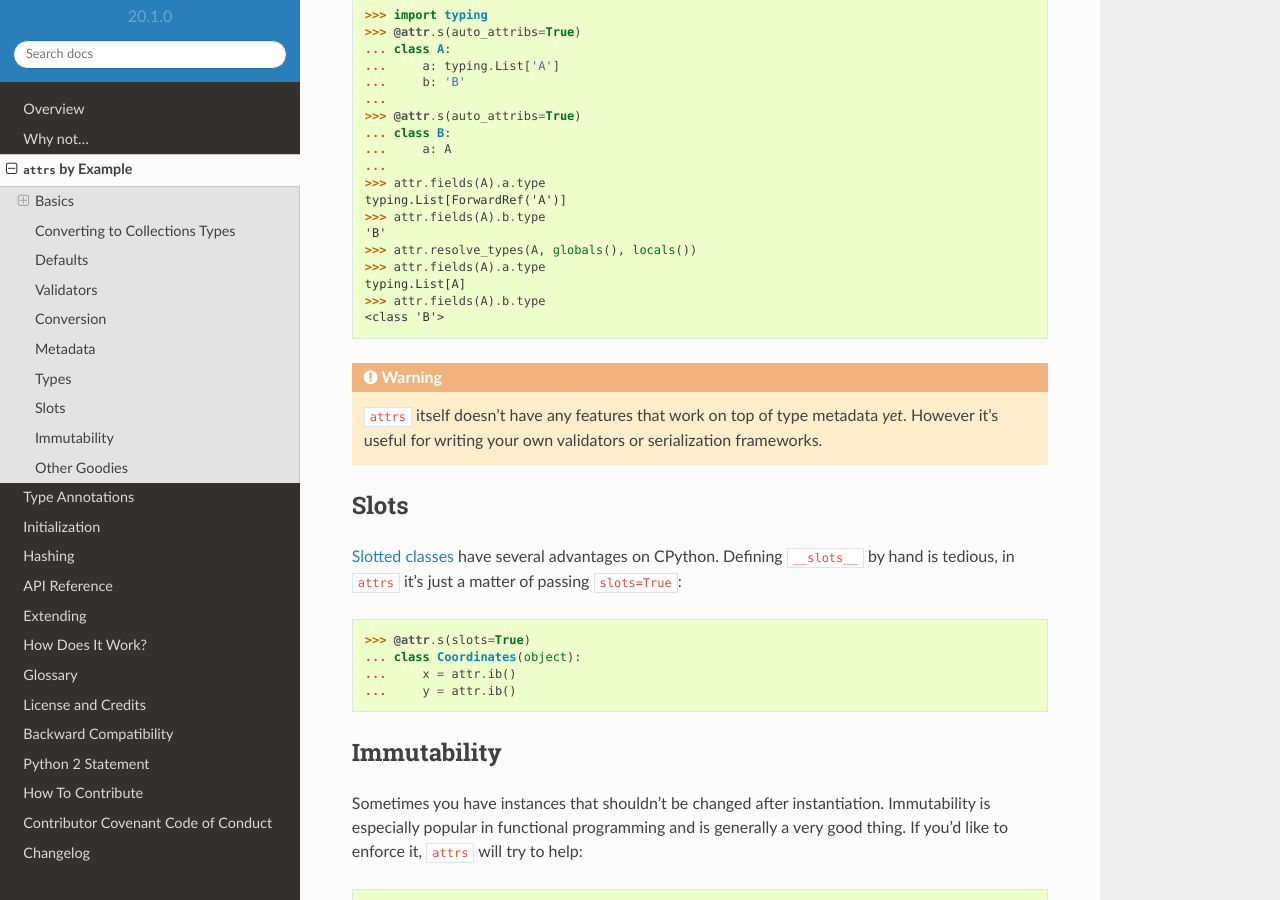
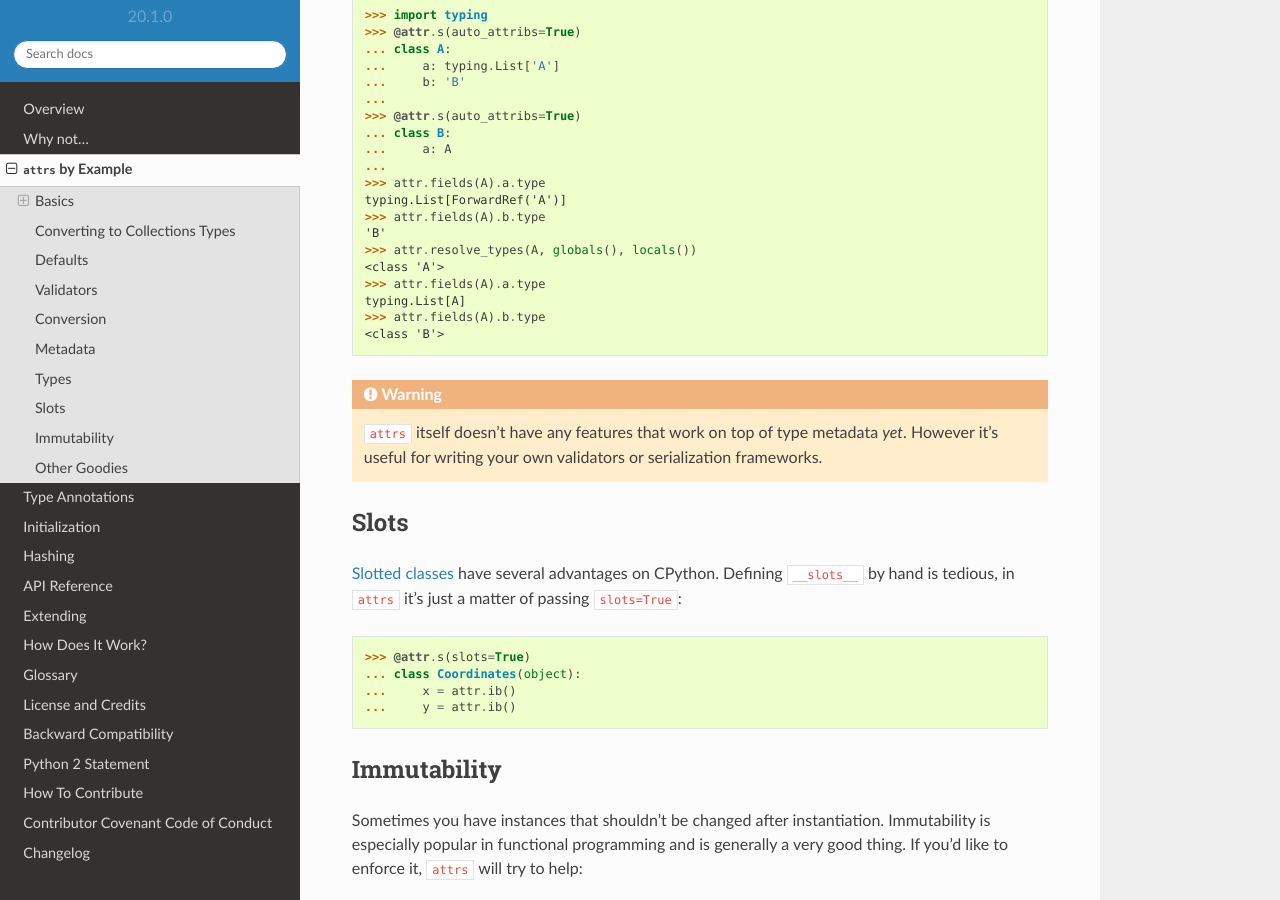
Before and after one commit to python-attrs/attrs, a Sphinx documentation site: the page built from docs/examples.rst, in a window 1280 px wide and 900 px high, scrolled down 9923 px. Built offline with Sphinx 7.4.7 and the Read the Docs theme 2.0.0, drawn with Linux system fonts in a browser that asks for light colours.

Commit message:
Fix another

```diff
--- a/docs/examples.rst
+++ b/docs/examples.rst
@@ -551,6 +551,7 @@ This will replace the *type* attribute in the respective fields.
     >>> attr.fields(A).b.type
     'B'
     >>> attr.resolve_types(A, globals(), locals())
+    <class 'A'>
     >>> attr.fields(A).a.type
     typing.List[A]
     >>> attr.fields(A).b.type
```
